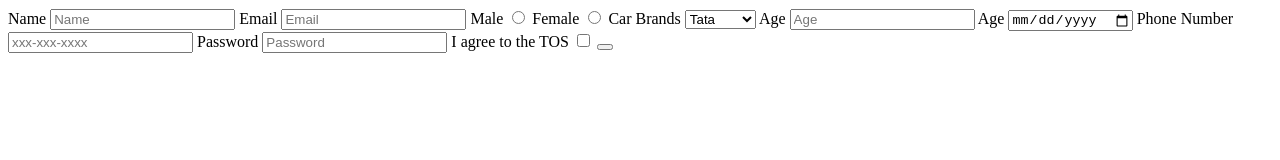
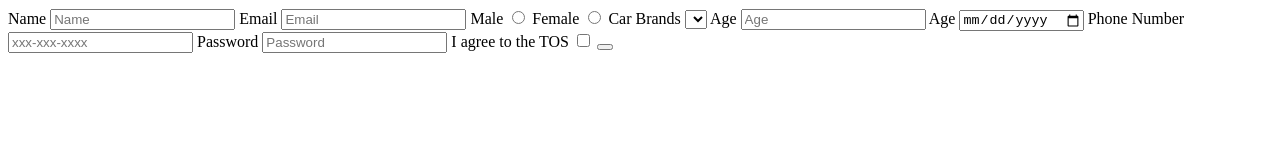
Before and after one commit to acciojob/signup-form-car-Sarvesh8080, a website: page main.html in a window 1280 px wide. Drawn offline with Linux system fonts and the light colour scheme.

Commit message:
created a submission

```diff
--- a/main.html
+++ b/main.html
@@ -18,9 +18,7 @@
 		<input type="radio" id="gender_f" name="gender" placeholder="age" required>
 		<label for="cars">Car Brands</label>
 		<select id="cars" placeholder="--Please choose an option--">
-			<option>Tata</option>
-			<option>Hyundai</option>
-			<option>Honda</option>
+
 			</select>
 		<label for="age">Age</label>
 		<input type="number" id="age" placeholder="Age" required>
```
